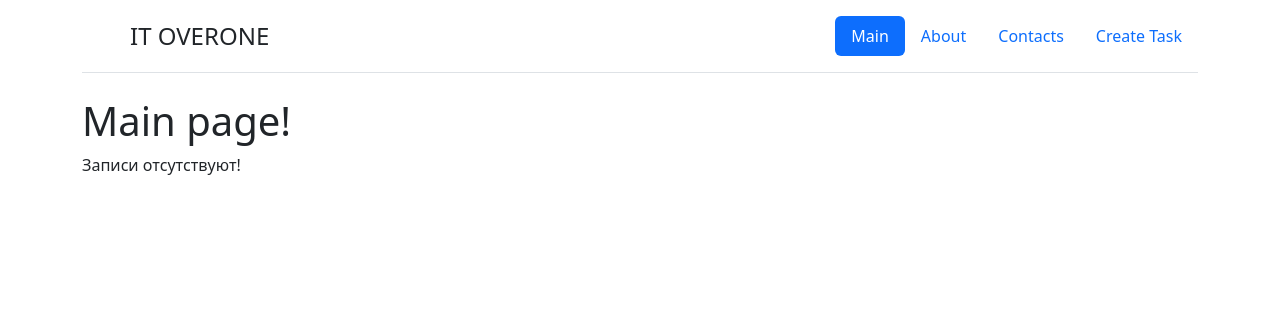
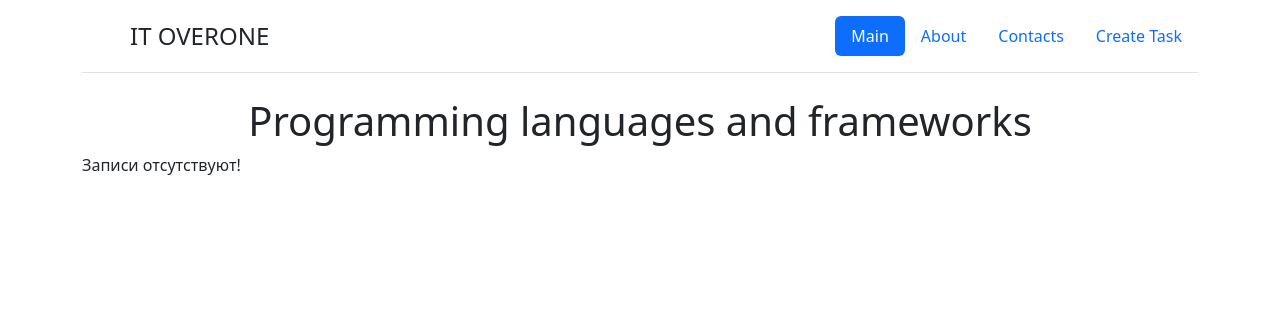
Before and after one commit to MikhailStukalau/Web2, a Django app: page / in a window 1280 px wide. Shown: the top 333 px of the page. Run offline with Django 4.2, Linux system fonts and the light colour scheme; data that the repository does not hold is empty.

Commit message:
start_files

```diff
--- a/newsite/main/templates/index.html
+++ b/newsite/main/templates/index.html
@@ -4,7 +4,7 @@
 {% endblock %}
 
 {% block content %}
-    <h1>Main page!</h1>
+    <h1 align="center">Programming languages and frameworks</h1>
     <div class="row mb-2">
         {% if task %}
             {% for el in task %}
```
